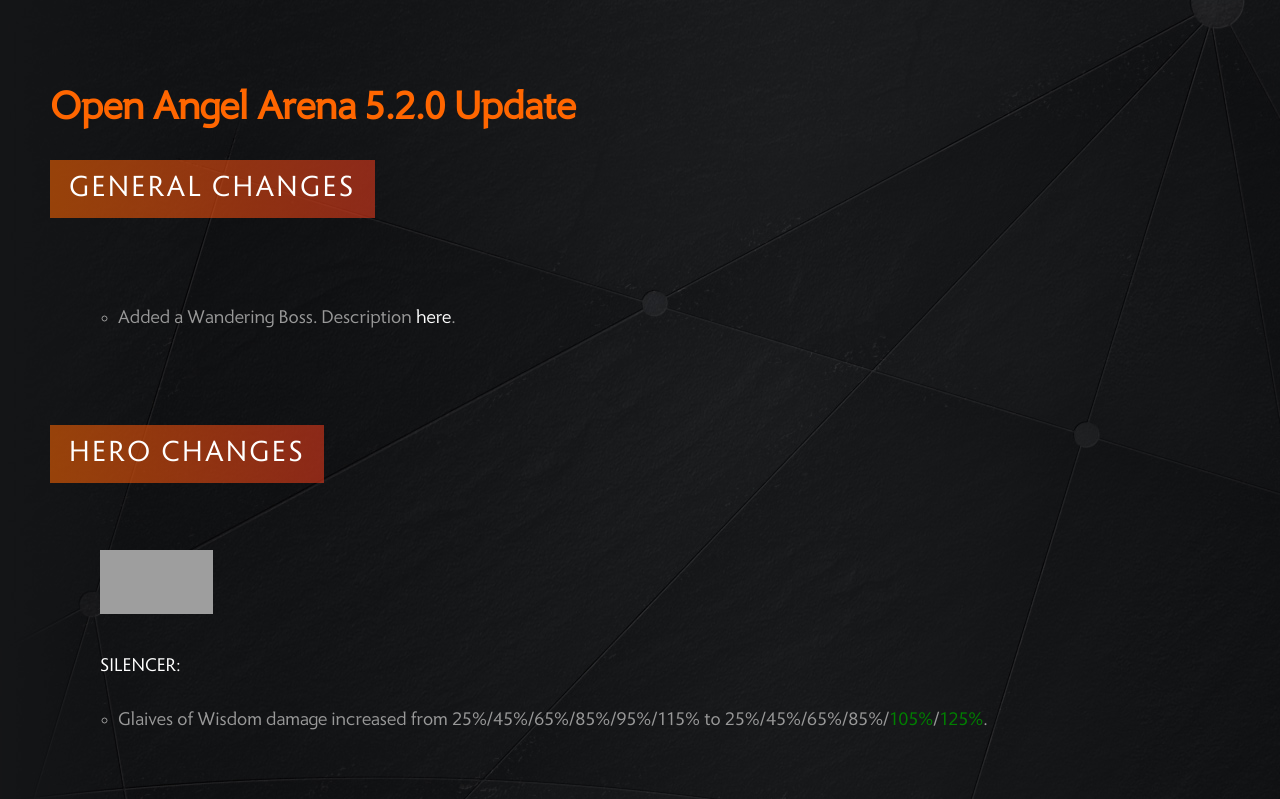
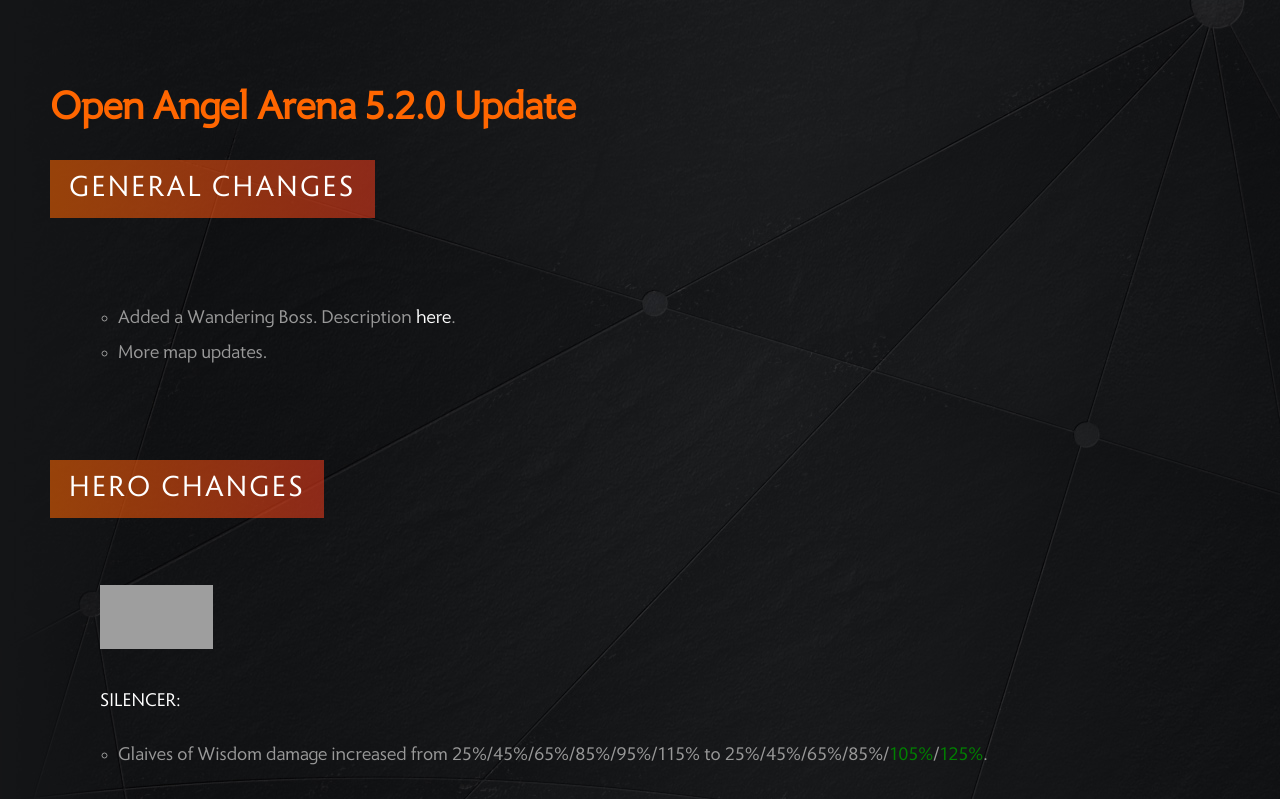
Before and after one commit to DarkoniusXNG/oaa_changelogs_github, a plain HTML site: page pages/520.html in a window 1280 px wide. Shown: the top 799 px of the page. Drawn offline with nearby package versions, Linux system fonts and the light colour scheme; grey boxes are pictures that could not be loaded.

Commit message:
Update 520.html

```diff
--- a/pages/520.html
+++ b/pages/520.html
@@ -20,6 +20,7 @@
 <figure>
 	<ul>
 		<li>Added a Wandering Boss. Description <a href ="https://github.com/OpenAngelArena/oaa/issues/2565">here</a>.</li>
+		<li>More map updates.</li>
 	</ul>
 </figure>
 </div>
```
